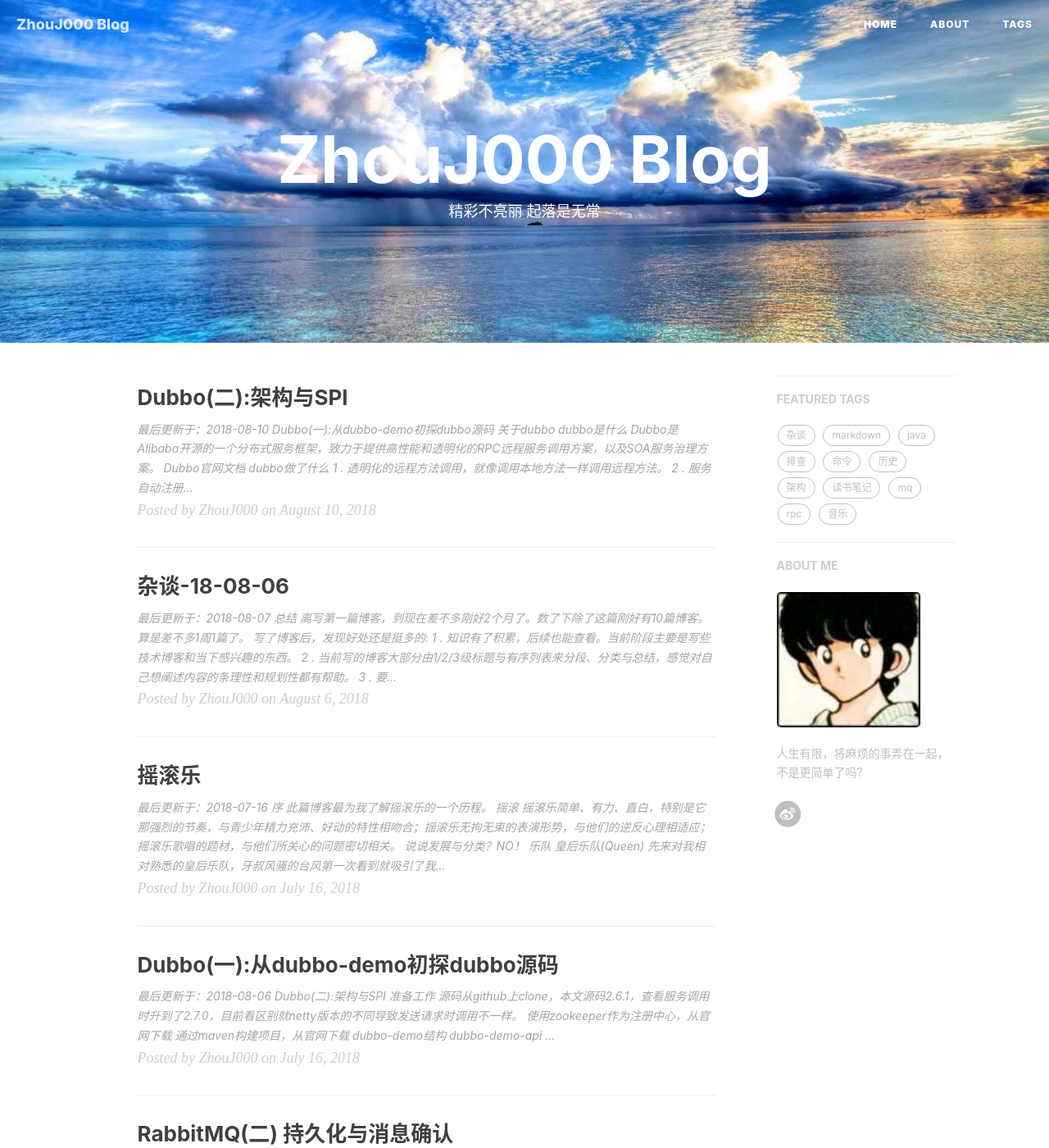
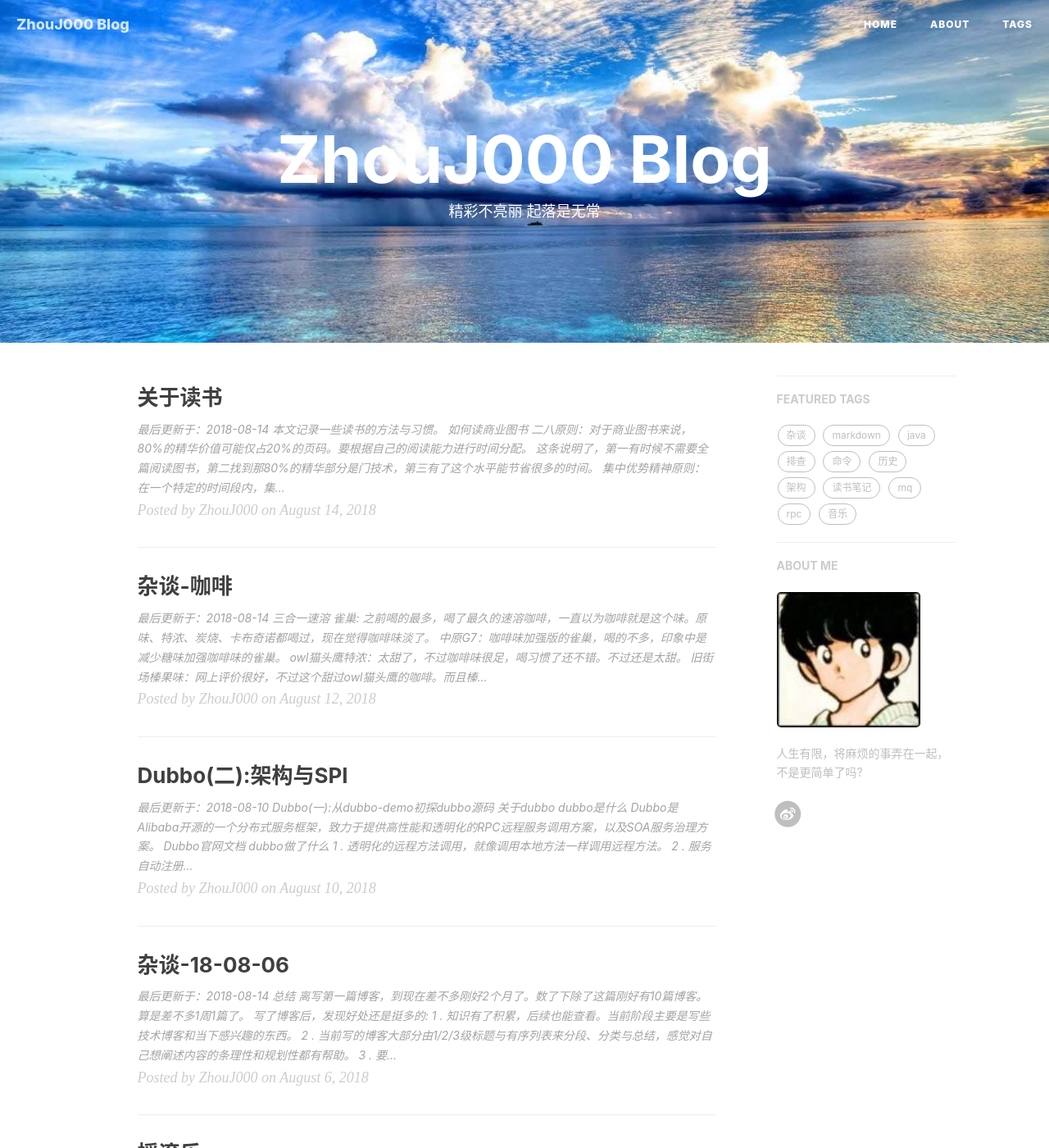
Before and after one commit to zhouj000/zhouj000.github.io, a Jekyll site: the page built from index.html, in a window 1280 px wide and 1400 px high. Shown: the whole window at 82% size. Built offline with Jekyll 4.4.1, drawn with Linux system fonts in a browser that asks for light colours; nearby versions of some CDN libraries; the list of posts is cut into pages by our own code; comment, search, counter and statistics services are not loaded; some of the changed lines change nothing that is shown; some of the changed text lies outside the part shown.

Commit message:
new blog

```diff
--- a/_posts/2018-06-25-about-huaxia-history.markdown
+++ b/_posts/2018-06-25-about-huaxia-history.markdown
@@ -9,7 +9,7 @@ tags:
     - 历史
 ---
 
-<font id="last-updated">最后更新于：2018-08-06</font>
+<font id="last-updated">最后更新于：2018-08-14</font>
 
 # 旧石器时代
 > 约公元前300~200万年
@@ -44,21 +44,32 @@ tags:
 ## 战国(前453—前221年)
 > 公元前453年 ~ 公元前221年
 
-历史人物：
+#### 历史事件
+1 . 大裂变、三家分晋、田(陈)氏篡齐
+2 . 魏国的崛起与衰弱
 
-商鞅、
-惠施、公孙衍、张仪、苏秦
+10 . 商鞅变法
+11 . 合纵连横，五国相王
 
-历史事件：
-大裂变、
 
-商鞅变法、
-合纵连横，五国相王
+#### 历史人物
+1 . ——
+2 . 魏文侯
 
-思想、文化：
+10 . 商鞅
+11 . 惠施、公孙衍、张仪、苏秦
 
-贤人，求贤，法制(取信于民的政府>食>军队)，重农，军事化管理-会强大-重刑法-民会反
-纵横家/策士/术士，功名心重
 
-资料：
+#### 思想、文化
+1 . 政权变更，政治层面变更引起社会层面改变、开始变法，处事原则、世道人情的变化，战争法则变化(尊周天子->称王)，假想敌，挟天子以令诸侯，拳头大原则，治术诈术杀人如麻，从老贵族名门到新星、不靠出生靠才干
+
+2 .
+
+
+10 . 贤人，求贤，法制(取信于民的政府>食>军队)，重农，军事化管理-会强大-重刑法-民会反
+
+11 . 纵横家/策士/术士，功名心重
+
+
+#### 资料
 百家讲坛: 战国七雄
--- a/_posts/2018-08-06-tittle-tattle-180806.markdown
+++ b/_posts/2018-08-06-tittle-tattle-180806.markdown
@@ -9,7 +9,7 @@ tags:
     - 杂谈
 ---
 
-<font id="last-updated">最后更新于：2018-08-07</font>
+<font id="last-updated">最后更新于：2018-08-14</font>
 
 # 总结
 
@@ -18,7 +18,7 @@ tags:
 1 . 知识有了积累，后续也能查看。当前阶段主要是写些技术博客和当下感兴趣的东西。
 2 . 当前写的博客大部分由1/2/3级标题与有序列表来分段、分类与总结，感觉对自己想阐述内容的条理性和规划性都有帮助。
 3 . 要写博客督促自己花时间去学习，或者去写些东西。
-4 . 认识到自己文笔的不行，以后会多关注写法。
+4 . 认识到自己文笔的不行，以后会多关注写法。提高写作能力和思考能力。
 
 所以，接下去还会继续经营自己的博客，让这个好习惯进行下去。
 
--- /dev/null
+++ b/_posts/2018-08-12-about-coffee.markdown
@@ -0,0 +1,45 @@
+---
+layout:     post
+title:      "杂谈-咖啡"
+date:       2018-08-12
+author:     "ZhouJ000"
+header-img: "img/in-post/2018/post-bg-2018-headbg.jpg"
+catalog: true
+tags:
+    - 杂谈
+---
+
+<font id="last-updated">最后更新于：2018-08-14</font>
+
+
+# 三合一速溶
+
+**雀巢**: 之前喝的最多，喝了最久的速溶咖啡，一直以为咖啡就是这个味。原味、特浓、炭烧、卡布奇诺都喝过，现在觉得咖啡味淡了。
+
+**中原G7**：咖啡味加强版的雀巢，喝的不多，印象中是减少糖味加强咖啡味的雀巢。
+
+**owl猫头鹰特浓**：太甜了，不过咖啡味很足，喝习惯了还不错。不过还是太甜。
+
+**旧街场榛果味**：网上评价很好，不过这个甜过owl猫头鹰的咖啡。而且榛果味也不是太对我口味，觉得不惊艳，没到达我的预期。
+
+**麦斯威尔**：一般般，没什么印象。
+
+**南国兴隆炭烧**：味道和雀巢炭烧差不多。
+
+**maxim麦馨**：喝过摩卡味的，味道比较淡，没什么印象。
+
+
+
+# 二合一速溶
+
+**泽合怡保白咖啡**：很好喝，二合一不甜且咖啡醇味很足，不过一条30g有点多，而且有植脂末。
+
+**新加坡Cafe21 Low Fat 低脂咖啡**：比泽合醇味弱，口味偏向咖啡粉泡的，稍微淡一点，好的是用了植物奶精不是植脂末。
+
+
+
+# 黑咖啡
+
+**雀巢速溶黑咖啡(条装)**：中药味。
+
+**lavazza拉瓦萨美式经典咖啡粉**：法压壶泡的，不是速溶，味道不太习惯，而且底下有渣。每次喝比较麻烦，不过咖啡后味可以。
--- /dev/null
+++ b/_posts/2018-08-14-about-reading.markdown
@@ -0,0 +1,107 @@
+---
+layout:     post
+title:      "关于读书"
+date:       2018-08-14
+author:     "ZhouJ000"
+header-img: "img/in-post/2018/post-bg-2018-headbg.jpg"
+catalog: true
+tags:
+    - 读书笔记
+---
+
+<font id="last-updated">最后更新于：2018-08-14</font>
+
+
+本文记录一些读书的方法与习惯。
+
+# 如何读商业图书
+
+1. **二八原则**：对于商业图书来说，80%的精华价值可能仅占20%的页码。要根据自己的阅读能力进行时间分配。
+	+ 这条说明了，第一有时候不需要全篇阅读图书，第二找到那80%的精华部分是门技术，第三有了这个水平能节省很多的时间。
+2. **集中优势精神原则**：在一个特定的时间段内，集中突破20%的精华内容。也可以在一个时间段内，集中攻克一个主题的阅读。
+	+ 这个和平时的看书习惯差不多，一般是一个个主题看的。
+3. **递进原则**：不一定按页码顺序展开，可挑选感兴趣部分阅读，再从兴趣点扩展到其他部分。阅读商业图书切忌贪多，从一个小主题开始，先培养自己的阅读能力，了解文字风格、观点阐述以及案例描述的方法，目的在于对方法的掌握，这才是最重要的、
+	+ 这应该是对非专业或兴趣阅读的图书的一种阅读方式，从易入手，或从兴趣点开始，掌握方法为主。
+4. **好为人师原则**：在朋友圈主导、控制话题，引导话题向自己设计的方向发展，可以让读书收获更加扎实、使用、有效、
+	+ 这条的方法不太感冒，不过原则是赞同的，向别人教述也是自己的一种学习方式，因为必须要深入了解了才能教会别人。
+
+摘自：湛庐文化
+
+个人总结：对于商业图书。专业内或有了解内容的书，选择精华部分阅读，重点突破几个主题，之后再可快速浏览或查阅其他部分。对于扩展性图书，保持能看下去的兴趣优先，不求深刻理解，按兴趣强弱逐步开发。看完一本书后尝试叙述给别人，或者写一篇文章。
+
+# 阅读方法与阅读习惯
+
+1. **回想**：阅读图书往往不会一口气看完，第二次拿起书时，至少用15分钟回想上次阅读的内容，不要翻看，实在想不起来再看。
+	+ 短期连续阅读图书可以试试，应该是为了归纳整理之前看过的内容。
+2. **做笔记**：不要试图让笔记具有很强的逻辑性与系统性，不需要有深刻的见解和思想，只要是文字，就是对大脑的锻炼。在空白处多画、随笔、符号、涂色、数钱、便签、折页、甚至拆书都可以。
+	+ 可以尝试，养成自己的习惯，这种方法载体是自己的实体书，电子书或图书馆借书不好实现。
+3. **读后感和PPT**：坚持写读后感可以大幅度提高阅读能力，做PPT可以提高逻辑分析能力。从写读后感开始5篇后，再尝试做PPT。PPT做5篇后再重复写读后感。
+	+ 提升阅读与写作能力，难于坚持。读后感与PPT循环提高，挺有趣的，感觉会有用。
+
+摘自：湛庐文化
+
+个人总结：每次看完的部分做总结归纳，想到什么就涂写画，阅读完一本书后写下读后感或PPT。
+
+# 如何阅读一本书
+
+[《如何阅读一本书》](https://item.jd.com/12146032.html#crumb-wrap)
+
+> 阅读是指主动阅读，阅读的本质是一种活动，需要主动参与，投入时间、精力去思考、质疑和总结，越主动，阅读的效果越好。如何运用你的心智来阅读一本书，也就是如何让自己从不太理解到逐渐理解的一个过程。
+
+> 为获得资讯而读，以及为求得理解而读
+
+> 有些书可以浅尝即止，有些书是要生吞活剥，只有少数的书是要咀嚼与消化的
+
+> 最能学习的读者，也就是最能批评的读者
+
+> 我们经常发现教学与受教之间的关系是互惠的，而一个作者能深思熟虑地写作的技巧，和一个作者能深思熟虑地掌握这本书的技巧之间，也有同样的互惠关系。好的写作与阅读，都是以文法与逻辑的原则为基础规则。站在叙述者或作者的角度来看，修辞就是要知道如何去说服对方。相对的，在读者或听者的立场，修辞的技巧是知道当别人想要说服我们时，我们该如何反应。
+
+
+**阅读的四个层次**：
+1. **基础阅读**
+2. **检视阅读**: 系统化略读或粗读。指在一定的时间之内，抓住一本书的重点。
+	+ 书名页、副标题
+	+ 目录页、索引
+	+ 挑几个看来跟主题息息相关的篇章来看。然后东翻西翻念两段读几页，不要忽略最后的两三页
+	+ 主动提出四个基本问题，并且在阅读书籍的过程中，尽可能地找到答案
+		1. 整体来说，这本书到底在谈什么？
+		2. 作者细部说了什么，怎么说的？
+		3. 这本书说得有道理吗？是全部有道理，还是部分有道理？
+		4. 这本书跟你有什么关系？
+	+ 当你的知识体系越丰富，你提出的问题就越有探索的可能：从"是什么、是不是"到"为什么、怎么样"
+	+ 做笔记
+		1. 结构笔记: 用于检视阅读，重点是全书的架构，而不是内容 ———— 至少不是细节
+		2. 概念笔记: 用于主题阅读，对这个主题所要表达的一些想法、观点，而当你读得越深越广，便也会出现你自己的观点了
+		3. 辩证笔记: 往往是针对一场讨论情境的笔记，从好多本书中摘要出来，需要用单独的一张纸来记载，针对一场讨论情境的笔记
+	+ 分清这本书对我是否有用(有兴趣且有价值)
+		1. 令你博学: 寻找作者提供的新知识，以及作者是如何得到、利用这些新知识的
+		2. 令你睿智: 归纳作者提出了哪些新想法、新主张、新的表达方式
+		3. 广为流传的经典/大成之作：在精读的基础上，做更深的投入，读透一本书
+3. **分析阅读**: 全盘阅读，完整的阅读，优质的阅读，在无限的时间内完全读透一本书
+	+ 依照书本的种类与主题作分类(实用性 vs 理论性作品)
+	+ 找出书的一套骨架，用最简短的句子说出整本书在谈些什么
+	+ 按照顺序与关系，列出全书的重要部分。将全书的纲要拟出来之后，再将各个部分的纲要也一一列出(部分-段落-阶段)
+	+ 发现作者的意图、主旨，找出作者在问的问题，或作者想要解决的问题
+	+ 诠释作者使用的关键字，与作者达成共识
+	+ 从最重要的句子(关键句)中抓出作者的重要主旨
+	+ 找出作者的论述，重新架构这些论述的前因后果，以明白作者的主张
+	+ 确定作者已经解决了哪些问题，还有哪些是未解决的。在未解决的问题中，确定哪些是作者认为自己无法解决的问题
+	+ 除非你已经完成大纲架构，也能诠释整本书了，否则不要轻易批评
+	+ 不要争强好胜，非辩到底不可
+	+ 在说出评论之前，要找到理论基础且能解释清楚，并且要能证明自己区别得出真正的知识与个人观点的不同
+	+ 证明作者的知识不足、证明作者的知识错误、证明作者不合逻辑、证明作者的分析与理由是不完整的
+	+ 辅助阅读、辅助资料
+	+ 书以致用，以实践的方式读书
+4. **主题阅读**: 比较阅读，它是最复杂、最系统化、最有收获的阅读方法，成为行业内的专家
+	+ 针对你要研究的主题，找到相关的章节
+	+ 根据主题创造一套中立的词汇，带引作者与你达成共识
+	+ 厘清问题，建立一个中立的主旨，列出一连串的问题
+	+ 界定主要及次要的议题
+	+ 分析讨论，把问题和议题按顺序排列，以求突显主题
+
+
+
+摘自：
+[干货整理 | 十分钟读完《如何阅读一本书》（附思维导图）](https://www.jianshu.com/p/b697265dc512)
+[《如何阅读一本书》读书笔记](https://www.jianshu.com/p/c69c2828a084)
+[《如何阅读一本书》阅读笔记](https://www.cnblogs.com/xt0810/p/5232532.html)
```
